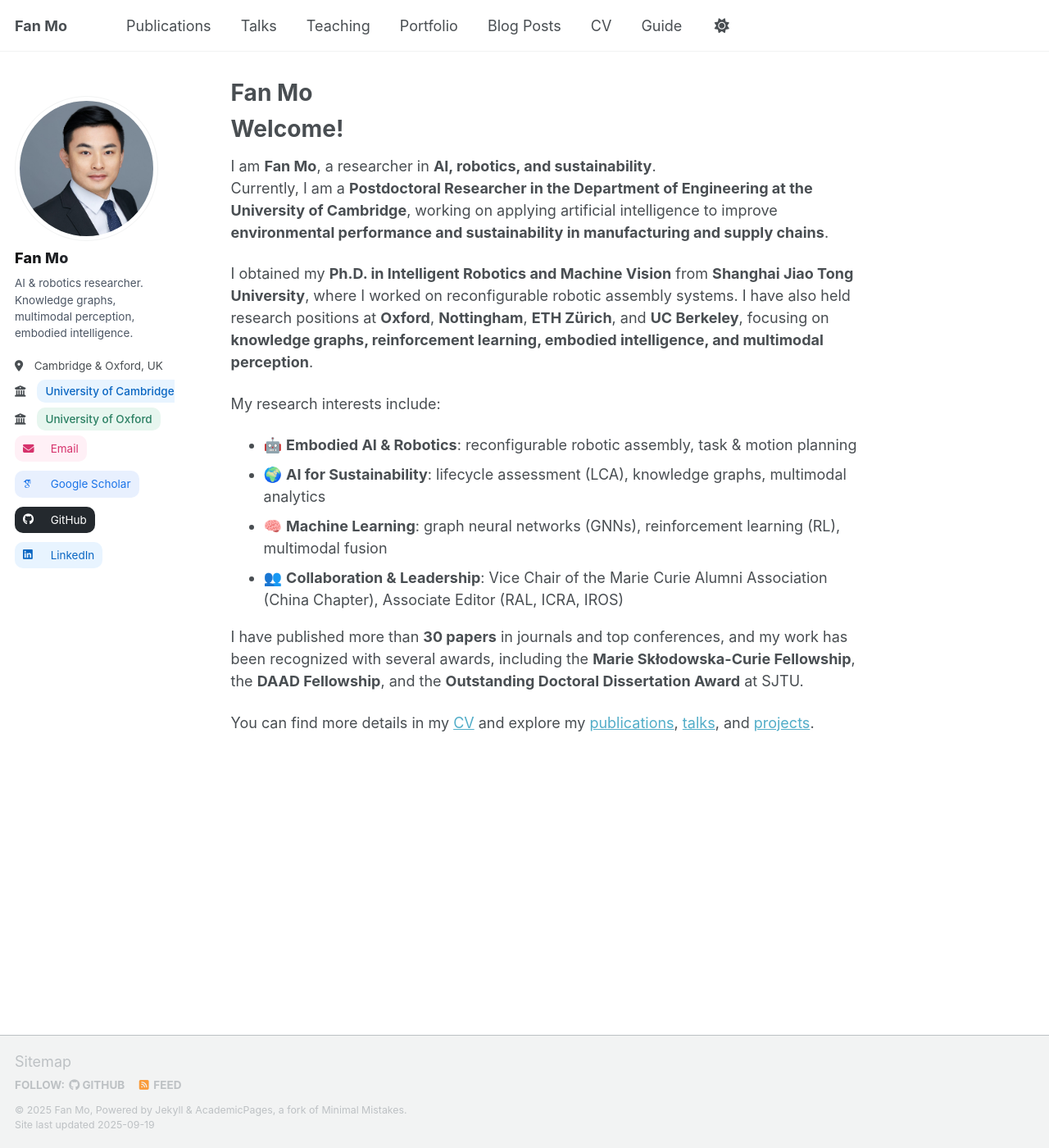
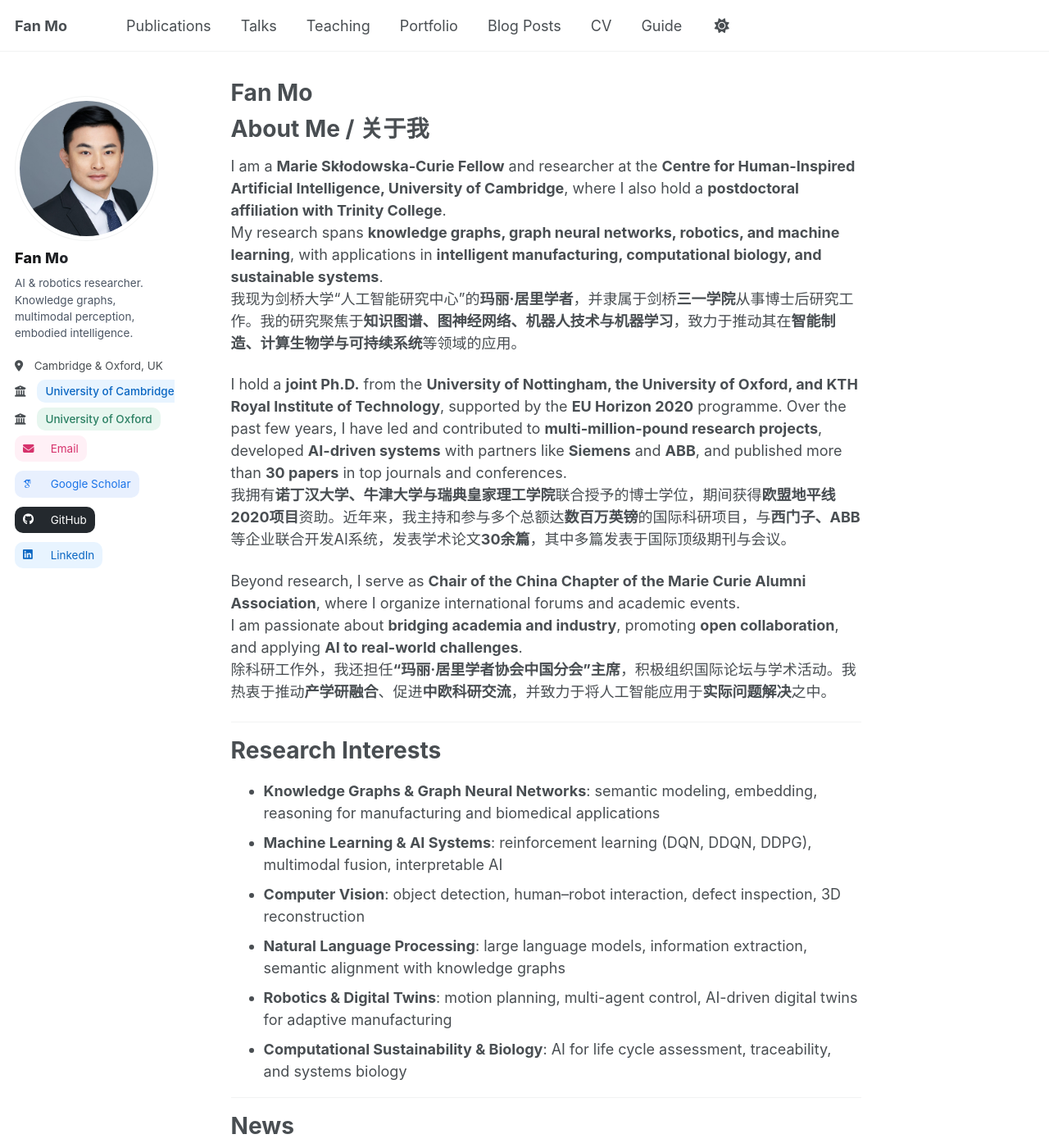
Before and after one commit to fanmo-intro/fanmo-intro.github.io, a Jekyll site: the page built from _pages/about.md, in a window 1280 px wide and 1400 px high. Shown: the whole window at 82% size. Built offline with Jekyll 4.4.1, drawn with Linux system fonts in a browser that asks for light colours; some web fonts are replaced; a script that is not in the unit is left out; some of the changed text lies outside the part shown.

Commit message:
Update about.md

```diff
--- a/_pages/about.md
+++ b/_pages/about.md
@@ -7,20 +7,63 @@ redirect_from:
   - /about.html
 ---
 
-Welcome!
-======
+# About Me / 关于我
 
-I am **Fan Mo**, a researcher in **AI, robotics, and sustainability**.
-Currently, I am a **Postdoctoral Researcher in the Department of Engineering at the University of Cambridge**, working on applying artificial intelligence to improve **environmental performance and sustainability in manufacturing and supply chains**.
+I am a **Marie Skłodowska-Curie Fellow** and researcher at the **Centre for Human-Inspired Artificial Intelligence, University of Cambridge**, where I also hold a **postdoctoral affiliation with Trinity College**.
+My research spans **knowledge graphs, graph neural networks, robotics, and machine learning**, with applications in **intelligent manufacturing, computational biology, and sustainable systems**.
+我现为剑桥大学“人工智能研究中心”的**玛丽·居里学者**，并隶属于剑桥**三一学院**从事博士后研究工作。我的研究聚焦于**知识图谱、图神经网络、机器人技术与机器学习**，致力于推动其在**智能制造、计算生物学与可持续系统**等领域的应用。
 
-I obtained my **Ph.D. in Intelligent Robotics and Machine Vision** from **Shanghai Jiao Tong University**, where I worked on reconfigurable robotic assembly systems. I have also held research positions at **Oxford**, **Nottingham**, **ETH Zürich**, and **UC Berkeley**, focusing on **knowledge graphs, reinforcement learning, embodied intelligence, and multimodal perception**.
+I hold a **joint Ph.D.** from the **University of Nottingham, the University of Oxford, and KTH Royal Institute of Technology**, supported by the **EU Horizon 2020** programme. Over the past few years, I have led and contributed to **multi-million-pound research projects**, developed **AI-driven systems** with partners like **Siemens** and **ABB**, and published more than **30 papers** in top journals and conferences.
+我拥有**诺丁汉大学、牛津大学与瑞典皇家理工学院**联合授予的博士学位，期间获得**欧盟地平线2020项目**资助。近年来，我主持和参与多个总额达**数百万英镑**的国际科研项目，与**西门子、ABB**等企业联合开发AI系统，发表学术论文**30余篇**，其中多篇发表于国际顶级期刊与会议。
 
-My research interests include:
-- 🤖 **Embodied AI & Robotics**: reconfigurable robotic assembly, task & motion planning
-- 🌍 **AI for Sustainability**: lifecycle assessment (LCA), knowledge graphs, multimodal analytics
-- 🧠 **Machine Learning**: graph neural networks (GNNs), reinforcement learning (RL), multimodal fusion
-- 👥 **Collaboration & Leadership**: Vice Chair of the Marie Curie Alumni Association (China Chapter), Associate Editor (RAL, ICRA, IROS)
+Beyond research, I serve as **Chair of the China Chapter of the Marie Curie Alumni Association**, where I organize international forums and academic events.
+I am passionate about **bridging academia and industry**, promoting **open collaboration**, and applying **AI to real-world challenges**.
+除科研工作外，我还担任**“玛丽·居里学者协会中国分会”主席**，积极组织国际论坛与学术活动。我热衷于推动**产学研融合**、促进**中欧科研交流**，并致力于将人工智能应用于**实际问题解决**之中。
 
-I have published more than **30 papers** in journals and top conferences, and my work has been recognized with several awards, including the **Marie Skłodowska-Curie Fellowship**, the **DAAD Fellowship**, and the **Outstanding Doctoral Dissertation Award** at SJTU.
+---
 
-You can find more details in my [CV](/cv/) and explore my [publications](/publications/), [talks](/talks/), and [projects](/portfolio/).
+# Research Interests
+
+- **Knowledge Graphs & Graph Neural Networks**: semantic modeling, embedding, reasoning for manufacturing and biomedical applications
+- **Machine Learning & AI Systems**: reinforcement learning (DQN, DDQN, DDPG), multimodal fusion, interpretable AI
+- **Computer Vision**: object detection, human–robot interaction, defect inspection, 3D reconstruction
+- **Natural Language Processing**: large language models, information extraction, semantic alignment with knowledge graphs
+- **Robotics & Digital Twins**: motion planning, multi-agent control, AI-driven digital twins for adaptive manufacturing
+- **Computational Sustainability & Biology**: AI for life cycle assessment, traceability, and systems biology
+
+---
+
+# News
+
+- **Apr. 2024** – Paper *“Semantic Models and Knowledge Graphs as Manufacturing System Reconfiguration Enablers”* published in *Robotics and Computer-Integrated Manufacturing*
+- **Mar. 2024** – Invited talk *“Advancing Capability Matching in Manufacturing Reconfiguration with LLMs”* at FAIM 2024
+- **Nov. 2023** – Paper *“PLC Orchestration Automation for Adaptive Manufacturing Systems”* published in *Journal of Manufacturing Systems*
+- **Sept. 2023** – Session Chair, 34th FAIM Conference
+- **Jul. 2023** – Presented and chaired session on AI in manufacturing at the 22nd IFAC World Congress
+- **Apr. 2023** – Paper *“A Maturity Model for the Autonomy of Manufacturing Systems”* published in *IJAMT*
+- **Aug. 2022** – Delivered Marie Curie Fellowship workshop with 500+ attendees
+
+---
+
+# Services
+
+### Editorial Roles
+- Editorial Board Member, *International Journal of Manufacturing Research*
+- Young Editorial Board Member, *Journal of Complex Engineering Systems*
+
+### Conference Service
+- Session Chair, *FAIM* (2022–2024)
+- Session Chair, *22nd IFAC World Congress* (2023)
+- Session Chair, *ACM MUM* (2024)
+- Lead Organizer & Chair, *MCAA China Chapter Annual Conferences & Forums* (2023–2024)
+- Organizer, *MCAA Asia Connect Forum on AI and Computer Science* (2024)
+
+### Reviewer
+- *IEEE Transactions on Industrial Informatics*
+- *Journal of Intelligent Manufacturing*
+- *Engineering Applications of Artificial Intelligence*
+- *Expert Systems with Applications*
+- *Journal of Manufacturing Systems*
+- Reviewer for *NeurIPS* and other AI/manufacturing conferences
+
+---
```
